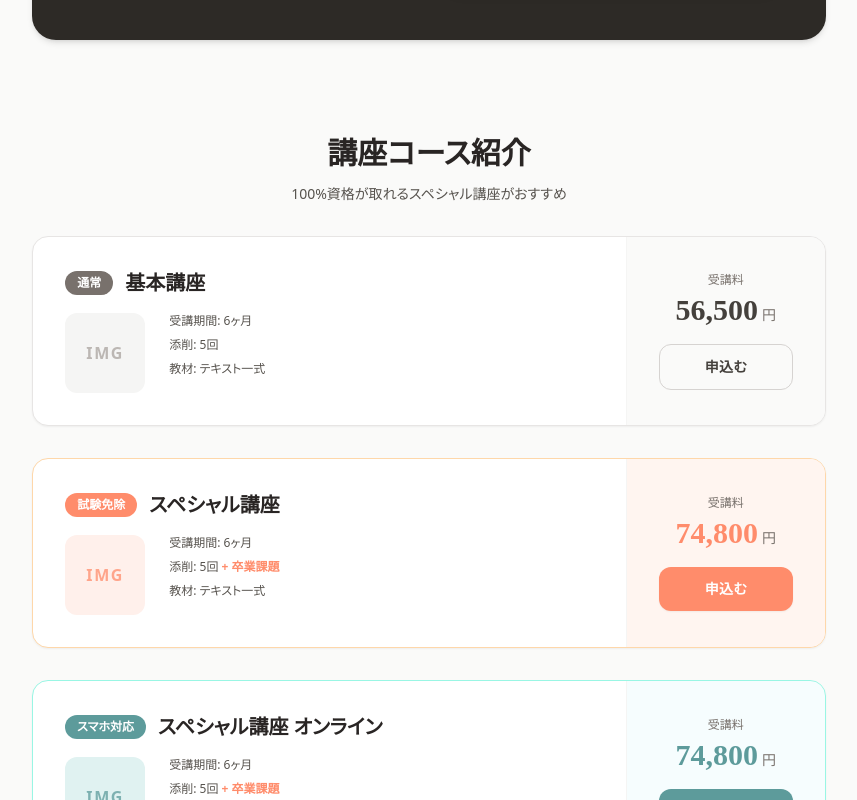
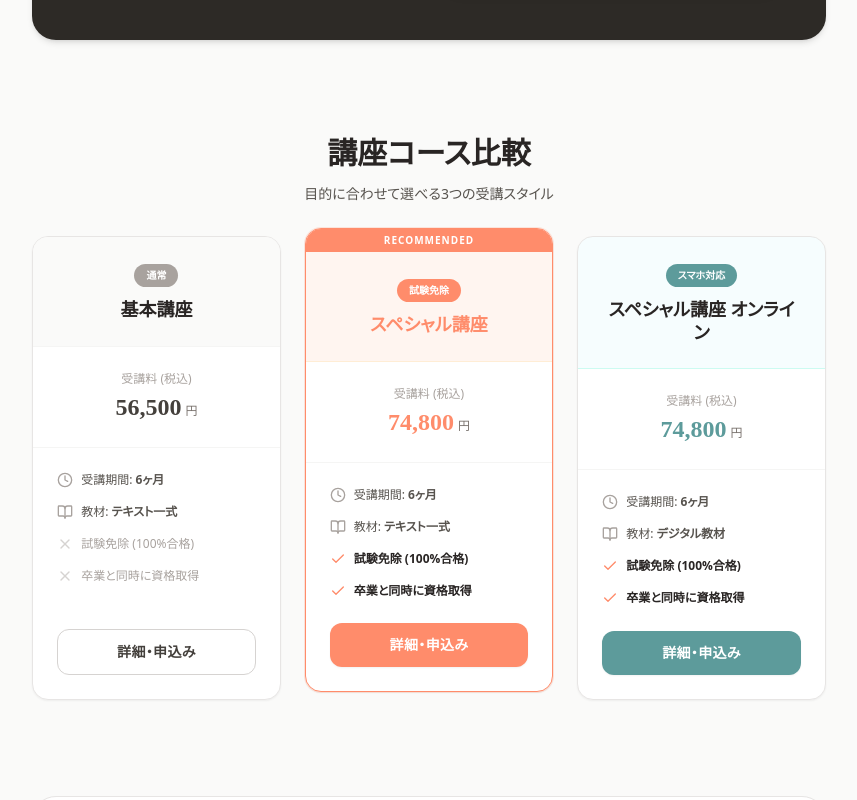
Before and after one commit to davidryuky/Diet-Academy-2026, a React (Vite) app: page / in a window 1280 px wide. Shown: the part 5140-5940 px from the top of the page, without its empty margins (403-1260 px from the left). Built offline with nearby package versions, Linux system fonts and the light colour scheme; a web font is replaced by a local one.

Commit message:
feat: Enhance Home page pricing section
Updates the Home page to include a comparison table for course pricing. This change introduces new icons and refactors the pricing section to display a clearer comparison between different course offerings, aiding users in their selection.

```diff
--- a/pages/Home.tsx
+++ b/pages/Home.tsx
@@ -2,7 +2,7 @@ import React from 'react';
 import { Button } from '../components/common/Button';
 import { PlaceholderImage } from '../components/common/PlaceholderImage';
 import { Sidebar } from '../components/layout/Sidebar';
-import { Users, BookOpen, Clock, Sparkles, TrendingUp, ArrowRight } from 'lucide-react';
+import { Users, BookOpen, Clock, Sparkles, TrendingUp, ArrowRight, Check, X } from 'lucide-react';
 import { useNavigate } from 'react-router-dom';
 
 export const Home: React.FC = () => {
@@ -292,41 +292,95 @@ export const Home: React.FC = () => {
                     </div>
                 </div>
 
-                {/* Pricing List */}
+                {/* Pricing List Comparison Table */}
                 <div id="pricing" className="space-y-8">
                      <div className="text-center">
-                        <h2 className="text-2xl md:text-3xl font-bold text-stone-800 font-serif-jp">講座コース紹介</h2>
-                        <p className="text-stone-600 text-xs md:text-sm mt-3">100%資格が取れるスペシャル講座がおすすめ</p>
+                        <h2 className="text-2xl md:text-3xl font-bold text-stone-800 font-serif-jp">講座コース比較</h2>
+                        <p className="text-stone-600 text-xs md:text-sm mt-3">目的に合わせて選べる3つの受講スタイル</p>
                     </div>
 
-                    {/* Course Item */}
+                    <div className="grid md:grid-cols-3 gap-6 align-stretch">
+                    {/* Course Items Grid */}
                     {[
-                        { type: "基本講座", name: "基本講座", price: "56,500", theme: "stone", badge: "通常" },
-                        { type: "スペシャル講座", name: "スペシャル講座", price: "74,800", theme: "orange", badge: "試験免除" },
-                        { type: "スペシャル講座", name: "スペシャル講座 オンライン", price: "74,800", theme: "teal", badge: "スマホ対応" }
+                        { type: "基本講座", name: "基本講座", price: "56,500", theme: "stone", badge: "通常", recommended: false },
+                        { type: "スペシャル講座", name: "スペシャル講座", price: "74,800", theme: "orange", badge: "試験免除", recommended: true },
+                        { type: "スペシャル講座", name: "スペシャル講座 オンライン", price: "74,800", theme: "teal", badge: "スマホ対応", recommended: false }
                     ].map((course, idx) => (
-                        <div key={idx} className={`bg-white border rounded-2xl overflow-hidden shadow-sm flex flex-col md:flex-row transition-all duration-300 hover:shadow-md ${course.theme === 'orange' ? 'border-orange-200' : course.theme === 'teal' ? 'border-teal-200' : 'border-stone-200'}`}>
-                            <div className="md:w-3/4 p-6 md:p-8 border-b md:border-b-0 md:border-r border-stone-100">
-                                <div className="flex items-center gap-3 mb-4">
-                                    <span className={`text-[10px] md:text-xs text-white px-3 py-1 rounded-full font-bold ${course.theme === 'orange' ? 'bg-[#FF8C6B]' : course.theme === 'teal' ? 'bg-[#5D9B9B]' : 'bg-stone-500'}`}>{course.badge}</span>
-                                    <h3 className="font-bold text-lg md:text-xl text-stone-800">{course.name}</h3>
+                        <div key={idx} className={`relative flex flex-col bg-white border rounded-2xl overflow-hidden shadow-sm transition-all duration-300 hover:shadow-lg ${course.recommended ? 'border-[#FF8C6B] shadow-md ring-1 ring-[#FF8C6B]/20 transform md:-translate-y-2 z-10' : 'border-stone-200'}`}>
+
+                            {/* Recommended Badge */}
+                            {course.recommended && (
+                                <div className="bg-[#FF8C6B] text-white text-[10px] font-bold text-center py-1 tracking-widest">
+                                    RECOMMENDED
                                 </div>
-                                <div className="flex gap-6">
-                                    <PlaceholderImage width="80px" height="80px" className="md:w-[100px] md:h-[100px] rounded-xl hidden sm:flex" color={course.theme === 'orange' ? 'bg-[#FFF0EB]' : course.theme === 'teal' ? 'bg-[#E0F2F1]' : 'bg-stone-100'} text="IMG" textColor={course.theme === 'orange' ? 'text-[#FF8C6B]' : course.theme === 'teal' ? 'text-[#5D9B9B]' : 'text-stone-400'} />
-                                    <ul className="text-xs text-stone-600 space-y-2 font-medium">
-                                        <li>受講期間: 6ヶ月</li>
-                                        <li>添削: 5回 {course.theme !== 'stone' && <span className="text-[#FF8C6B] font-bold">+ 卒業課題</span>}</li>
-                                        <li>教材: {course.theme === 'teal' ? 'デジタル' : 'テキスト一式'}</li>
-                                    </ul>
+                            )}
+
+                            {/* Header */}
+                            <div className={`p-6 text-center border-b ${course.recommended ? 'bg-[#FFF5F0] border-orange-100' : course.theme === 'teal' ? 'bg-[#E0F7FA]/30 border-teal-100' : 'bg-stone-50 border-stone-100'}`}>
+                                <span className={`inline-block text-[10px] px-3 py-1 rounded-full font-bold mb-3 ${course.theme === 'orange' ? 'bg-[#FF8C6B] text-white' : course.theme === 'teal' ? 'bg-[#5D9B9B] text-white' : 'bg-stone-400 text-white'}`}>
+                                    {course.badge}
+                                </span>
+                                <h3 className={`font-bold text-lg leading-tight ${course.recommended ? 'text-[#FF8C6B]' : 'text-stone-800'}`}>
+                                    {course.name}
+                                </h3>
+                            </div>
+
+                            {/* Price */}
+                            <div className="p-6 text-center border-b border-stone-100">
+                                <div className="text-stone-400 text-xs mb-1">受講料 (税込)</div>
+                                <div className={`text-2xl font-bold font-serif-jp ${course.theme === 'stone' ? 'text-stone-700' : course.theme === 'orange' ? 'text-[#FF8C6B]' : 'text-[#5D9B9B]'}`}>
+                                    {course.price}
+                                    <span className="text-xs font-normal ml-1 text-stone-500">円</span>
                                 </div>
                             </div>
-                            <div className={`md:w-1/4 p-6 md:p-8 flex flex-col justify-center items-center ${course.theme === 'orange' ? 'bg-[#FFF5F0]' : course.theme === 'teal' ? 'bg-[#E0F7FA]/30' : 'bg-stone-50'}`}>
-                                <div className="text-stone-500 text-xs mb-1">受講料</div>
-                                <div className={`text-3xl font-bold mb-4 font-serif-jp ${course.theme === 'stone' ? 'text-stone-700' : course.theme === 'orange' ? 'text-[#FF8C6B]' : 'text-[#5D9B9B]'}`}>{course.price}<span className="text-sm font-normal ml-1 text-stone-500">円</span></div>
-                                <Button size="md" variant={course.theme === 'stone' ? 'outline' : course.theme === 'orange' ? 'orange' : 'teal'} className="w-full text-sm rounded-lg shadow-none">申込む</Button>
+
+                            {/* Features List */}
+                            <div className="p-6 flex-grow space-y-4">
+                                <div className="flex items-start text-xs font-medium text-stone-600">
+                                    <Clock className="w-4 h-4 mr-2 text-stone-400 flex-shrink-0" />
+                                    <span>受講期間: <span className="font-bold">6ヶ月</span></span>
+                                </div>
+                                <div className="flex items-start text-xs font-medium text-stone-600">
+                                    <BookOpen className="w-4 h-4 mr-2 text-stone-400 flex-shrink-0" />
+                                    <span>教材: <span className="font-bold">{course.theme === 'teal' ? 'デジタル教材' : 'テキスト一式'}</span></span>
+                                </div>
+                                <div className="flex items-start text-xs font-medium text-stone-600">
+                                    {course.theme !== 'stone' ? (
+                                        <Check className="w-4 h-4 mr-2 text-[#FF8C6B] flex-shrink-0" />
+                                    ) : (
+                                        <X className="w-4 h-4 mr-2 text-stone-300 flex-shrink-0" />
+                                    )}
+                                    <span className={course.theme !== 'stone' ? 'text-stone-800 font-bold' : 'text-stone-400'}>
+                                        試験免除 (100%合格)
+                                    </span>
+                                </div>
+                                <div className="flex items-start text-xs font-medium text-stone-600">
+                                    {course.theme !== 'stone' ? (
+                                        <Check className="w-4 h-4 mr-2 text-[#FF8C6B] flex-shrink-0" />
+                                    ) : (
+                                        <X className="w-4 h-4 mr-2 text-stone-300 flex-shrink-0" />
+                                    )}
+                                    <span className={course.theme !== 'stone' ? 'text-stone-800 font-bold' : 'text-stone-400'}>
+                                        卒業と同時に資格取得
+                                    </span>
+                                </div>
+                            </div>
+
+                            {/* CTA */}
+                            <div className="p-6 pt-0 mt-auto">
+                                <Button
+                                    fullWidth
+                                    size="md"
+                                    variant={course.theme === 'stone' ? 'outline' : course.theme === 'orange' ? 'orange' : 'teal'}
+                                    className="text-sm rounded-lg shadow-none"
+                                    onClick={() => navigate('/pricing')}
+                                >
+                                    詳細・申込み
+                                </Button>
                             </div>
                         </div>
                     ))}
+                    </div>
                 </div>
 
                 {/* Supervisor */}
```
